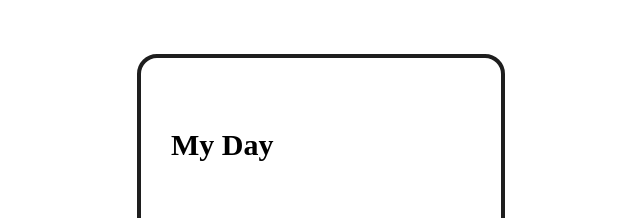
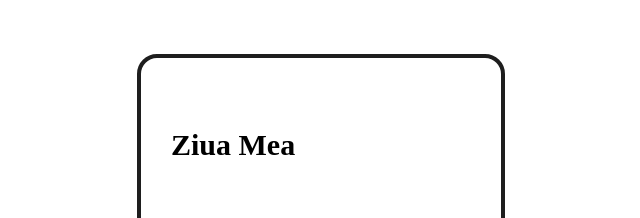
Before and after one commit to 14Vlad1470/practice-todo-list, a plain HTML site: page index.html in a window 1280 px wide. Shown: the top 218 px of the page, without its empty margins (319-959 px from the left). Drawn offline with Linux system fonts and the light colour scheme.

Commit message:
changed title

```diff
--- a/index.html
+++ b/index.html
@@ -17,7 +17,7 @@
             <div class="theme_toogle">
                 <button class="theme_toogle_btn"></button>
             </div>
-            <span class="heading">My Day</span>
+            <span class="heading">Ziua Mea</span>
         </header>
         <section class="tasks">
             <ul id="tasksList"></ul>
```
